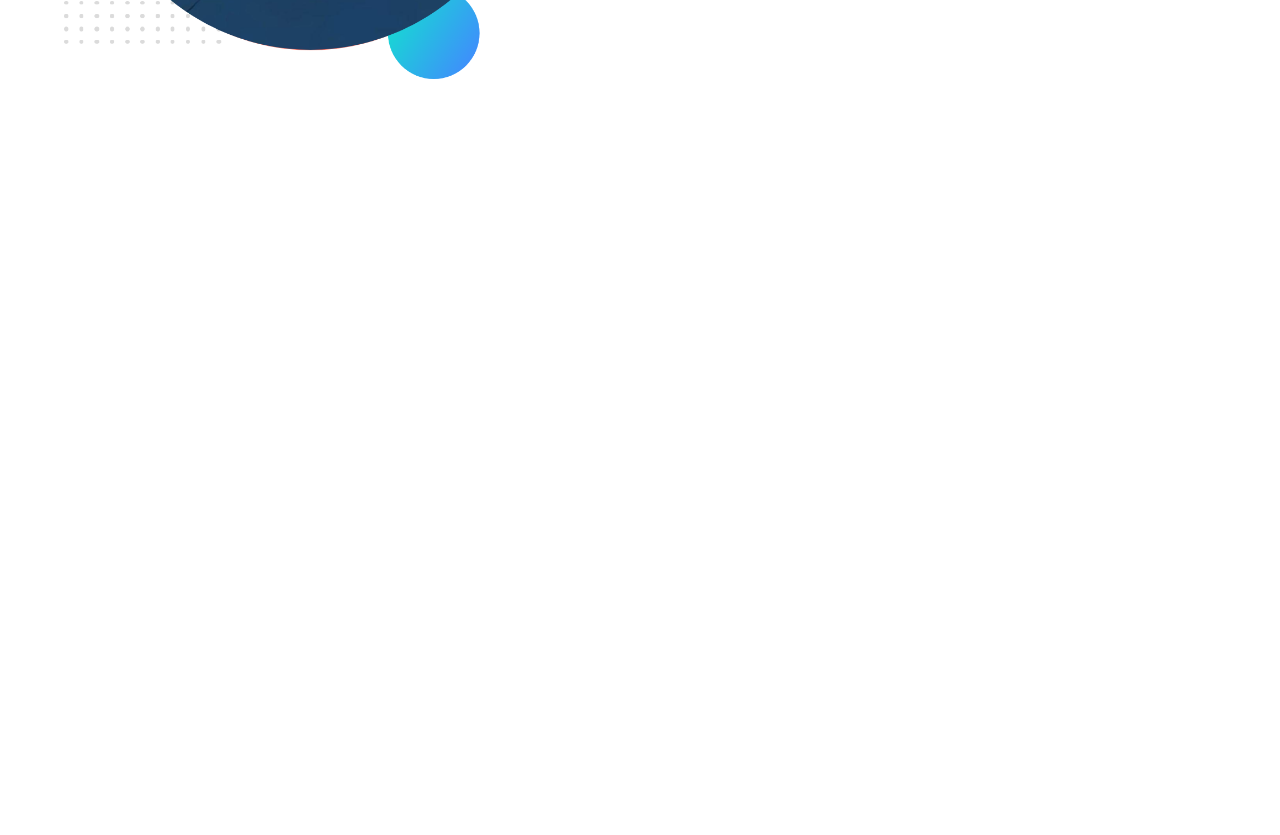
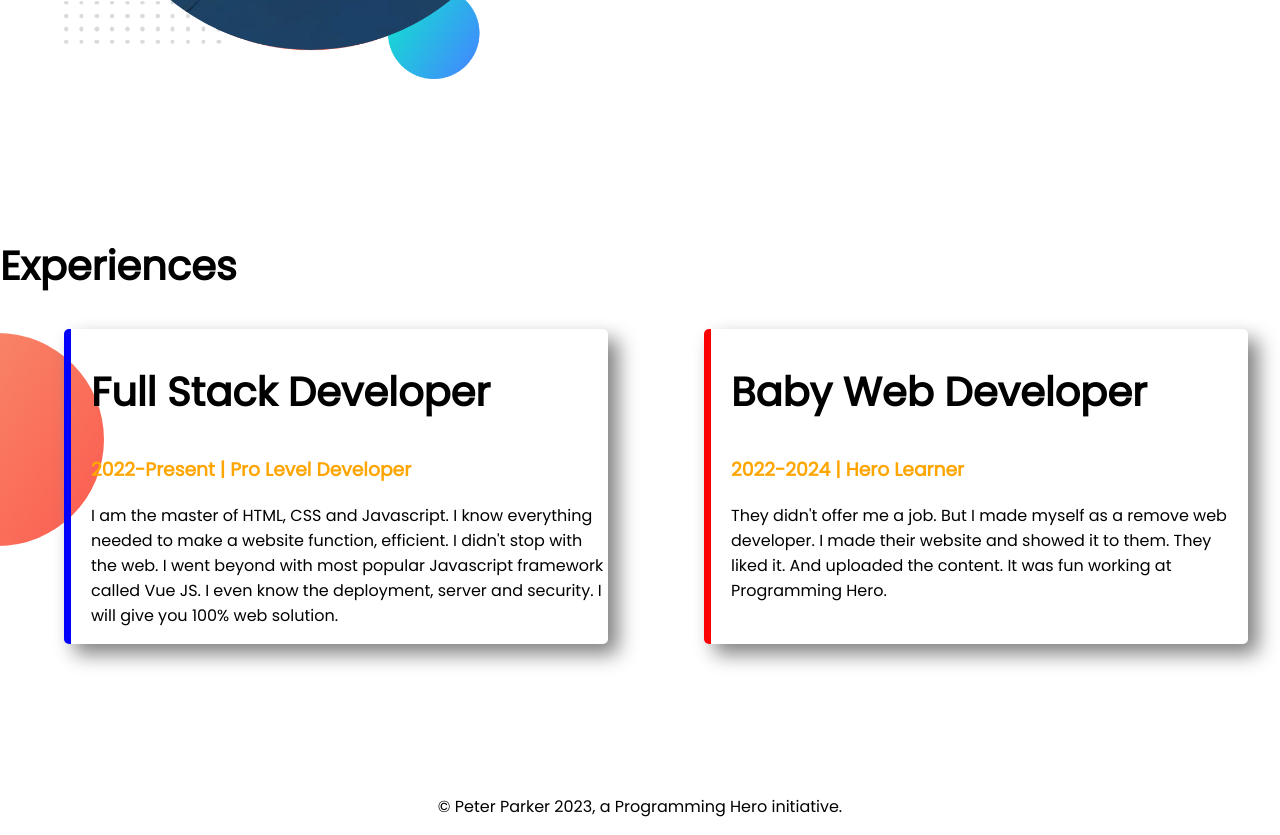
Before and after one commit to itskawsarjamil/developer-portfolio, a plain HTML site: page index.html in a window 1280 px wide. Shown: the part 992-1827 px from the top of the page. Before the commit the page ends 1228 px from the top, so only its background shows below. Drawn offline with Linux system fonts and the light colour scheme.

Commit message:
complete project

```diff
--- a/index.html
+++ b/index.html
@@ -13,7 +13,7 @@
 </head>
 
 <body>
-    <section id="top-banner">
+    <section class="top-banner flexible-container">
         <div class="half-width">
             <h1>Welcome To</h1>
             <h1><span class="color-orange">Kawsar Jamil</span> World!</h1>
@@ -29,7 +29,7 @@
             <img src="images/kawsar.png" alt="my image">
         </div>
     </section>
-    <section class="dream-big">
+    <section class="dream-big flexible-container">
         <div class="half-width">
             <img src="images/jamil.png" alt="second image">
         </div>
@@ -38,9 +38,31 @@
             <h2>Become a web developer</h2>
             <p>I already learned the basic HTML and CSS. I can build any simple website. I can even teach my grandma how
                 to make simple website. My goal is to build 3 websites and learn advanced topics.</p>
-            <a target="_blank" href="https://www.linkedin.com/in/itskawsarjamil/" class="button-design">DOWNLOAD RESUME</a>
+            <a target="_blank" href="https://www.linkedin.com/in/itskawsarjamil/" class="button-design">DOWNLOAD
+                RESUME</a>
+        </div>
+    </section>
+    <section class="experience-area">
+        <h2>Experiences</h2>
+        <div class="flexible-container">
+            <div class="full-box box">
+                <h2>Full Stack Developer</h2>
+                <h3 class="color-orange">2022-Present | Pro Level Developer</h3>
+                <p>I am the master of HTML, CSS and Javascript. I know everything needed to make a website function,
+                    efficient. I didn't stop with the web. I went beyond with most popular Javascript framework called
+                    Vue JS. I even know the deployment, server and security. I will give you 100% web solution.</p>
+            </div>
+            <div class="baby-box box">
+                <h2>Baby Web Developer</h2>
+                <h3 class="color-orange">2022-2024 | Hero Learner</h3>
+                <p>They didn't offer me a job. But I made myself as a remove web developer. I made their website and
+                    showed it to them. They liked it. And uploaded the content. It was fun working at Programming Hero.
+                </p>
+            </div>
         </div>
     </section>
 </body>
-
+<footer>
+    <p>© Peter Parker 2023, a Programming Hero initiative.</p>
+</footer>
 </html>
--- a/style.css
+++ b/style.css
@@ -6,12 +6,14 @@ body {
 h1 {
     font-size: 50px;
 }
-
+h2{
+    font-size: 40px;
+}
 .color-orange {
     color: orange;
 }
 
-section {
+.flexible-container {
     display: flex;
     margin-bottom: 150px;
 }
@@ -34,7 +36,7 @@ section {
     border-radius: 5px;
 }
 
-#top-banner {
+.top-banner {
     background-image: url(images/top-banner.png);
     background-repeat: no-repeat;
 }
@@ -50,3 +52,27 @@ section {
 .padding {
     padding-right: 10;
 }
+
+.box{
+    box-shadow: 10px 10px 20px grey;
+    margin-left: 5%;
+    width: 42.5%;
+    margin-right: 2.5%;
+    padding-left: 20px;
+    border-radius: 5px;
+
+}
+.experience-area{
+    background-image: url(images/exp-bg.png);
+    background-repeat: no-repeat;
+    background-position: left;
+}
+.full-box{
+    border-left: 7px solid blue;
+}
+.baby-box{
+    border-left: 7px solid red;
+}
+footer p{
+    text-align: center;
+}
```
